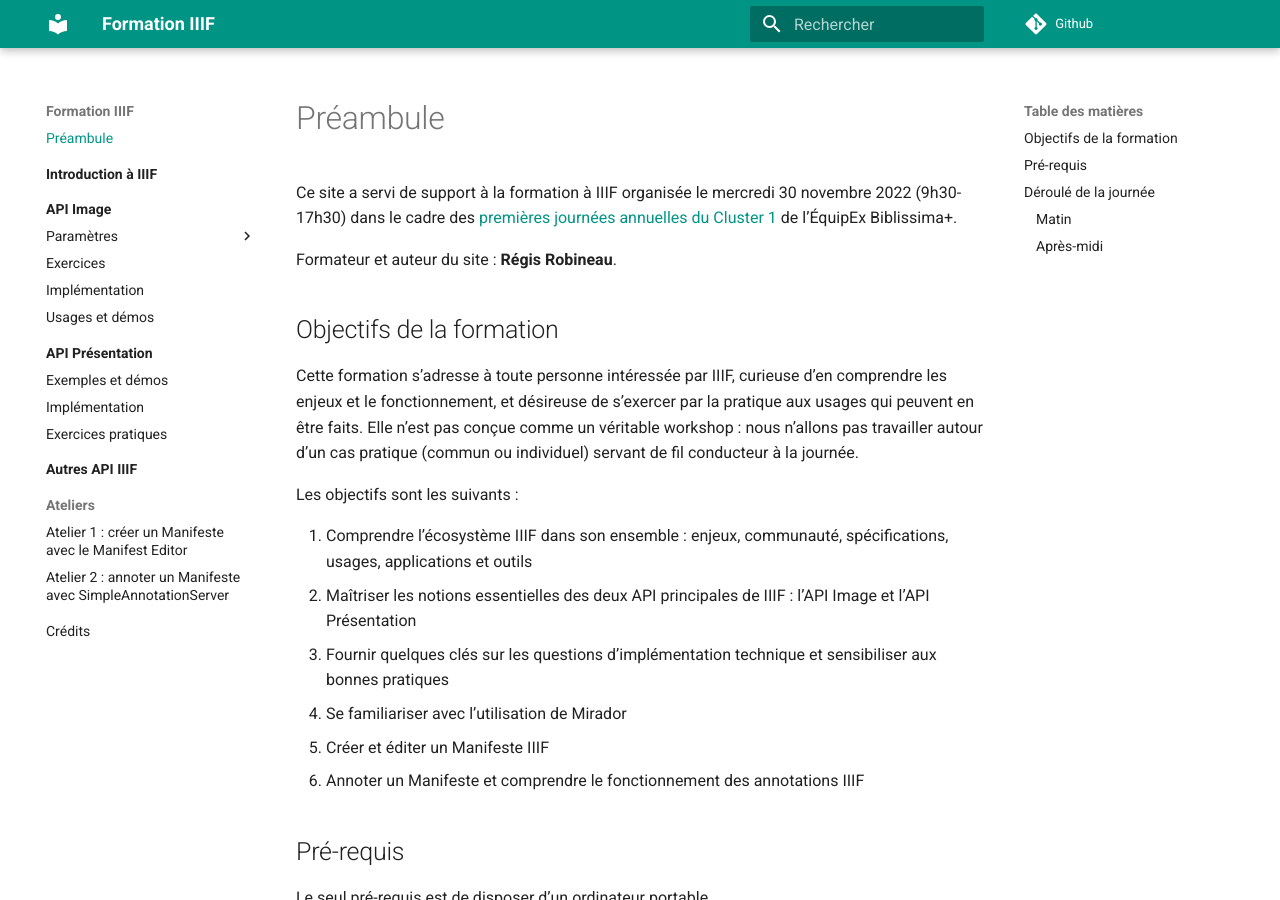
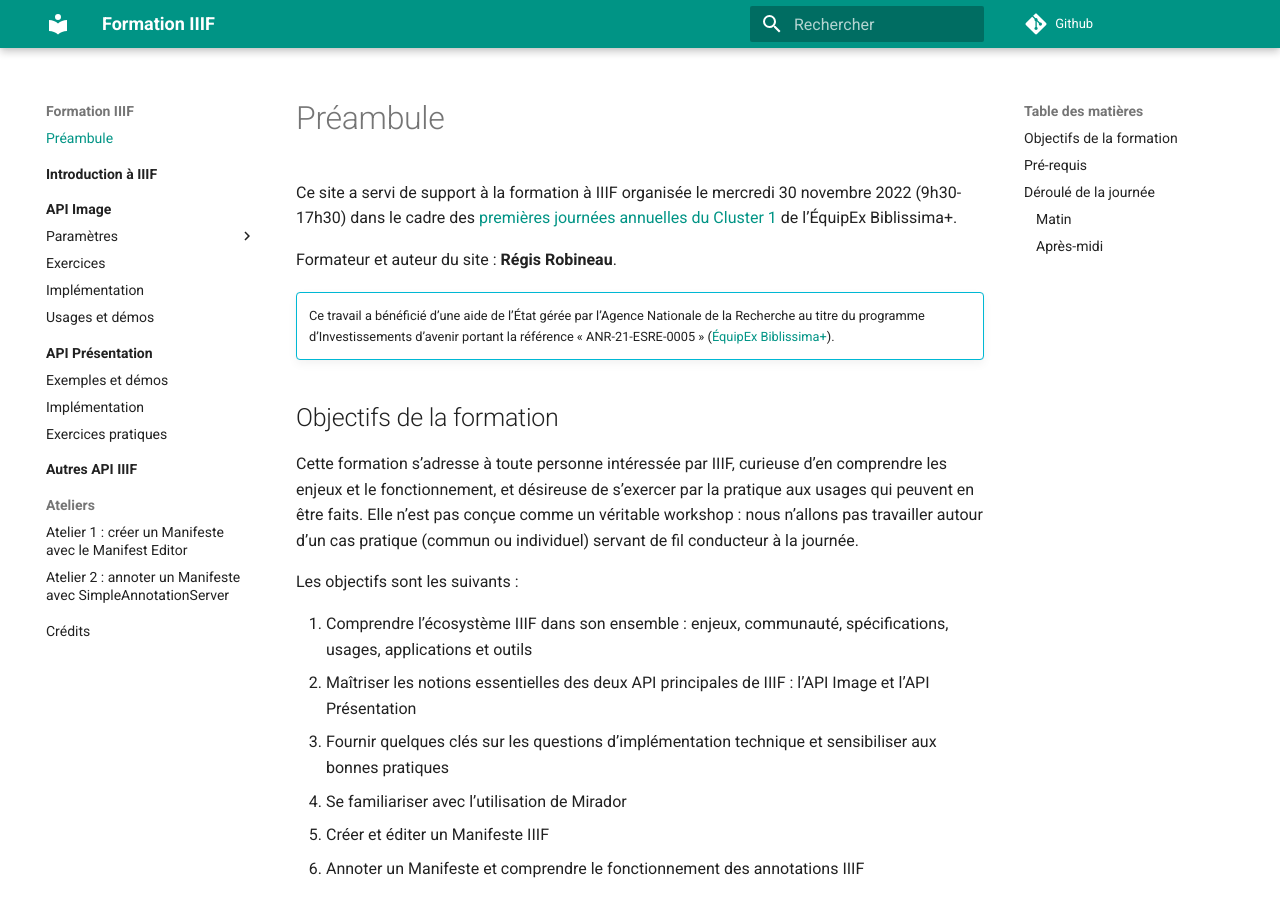
Before and after one commit to regisrob/formation-iiif, an MkDocs documentation site: the page built from docs/index.md, in a window 1280 px wide and 900 px high. Built offline with MkDocs 1.6.1 and Material for MkDocs 9.7.7, drawn with Linux system fonts in a browser that asks for light colours; comment, search, counter and statistics services are not loaded.

Commit message:
Ajout mentions biblissima+

```diff
--- a/docs/index.md
+++ b/docs/index.md
@@ -3,6 +3,10 @@
 Ce site a servi de support à la formation à IIIF organisée le mercredi 30 novembre 2022 (9h30-17h30) dans le cadre des [premières journées annuelles du Cluster 1](https://projet.biblissima.fr/fr/actualites/journees-annuelles-2022-cluster-1-acquisition-corpus-sources-interoperables) de l'ÉquipEx Biblissima+.
 
 Formateur et auteur du site : **Régis Robineau**.
+
+!!! info ""
+
+    Ce travail a bénéficié d'une aide de l’État gérée par l'Agence Nationale de la Recherche au titre du programme d’Investissements d’avenir portant la référence « ANR-21-ESRE-0005 » ([ÉquipEx Biblissima+](https://projet.biblissima.fr)).
 
 ## Objectifs de la formation
 
```
Also changed, not shown: docs/credits.md (+4 -0 lines).
